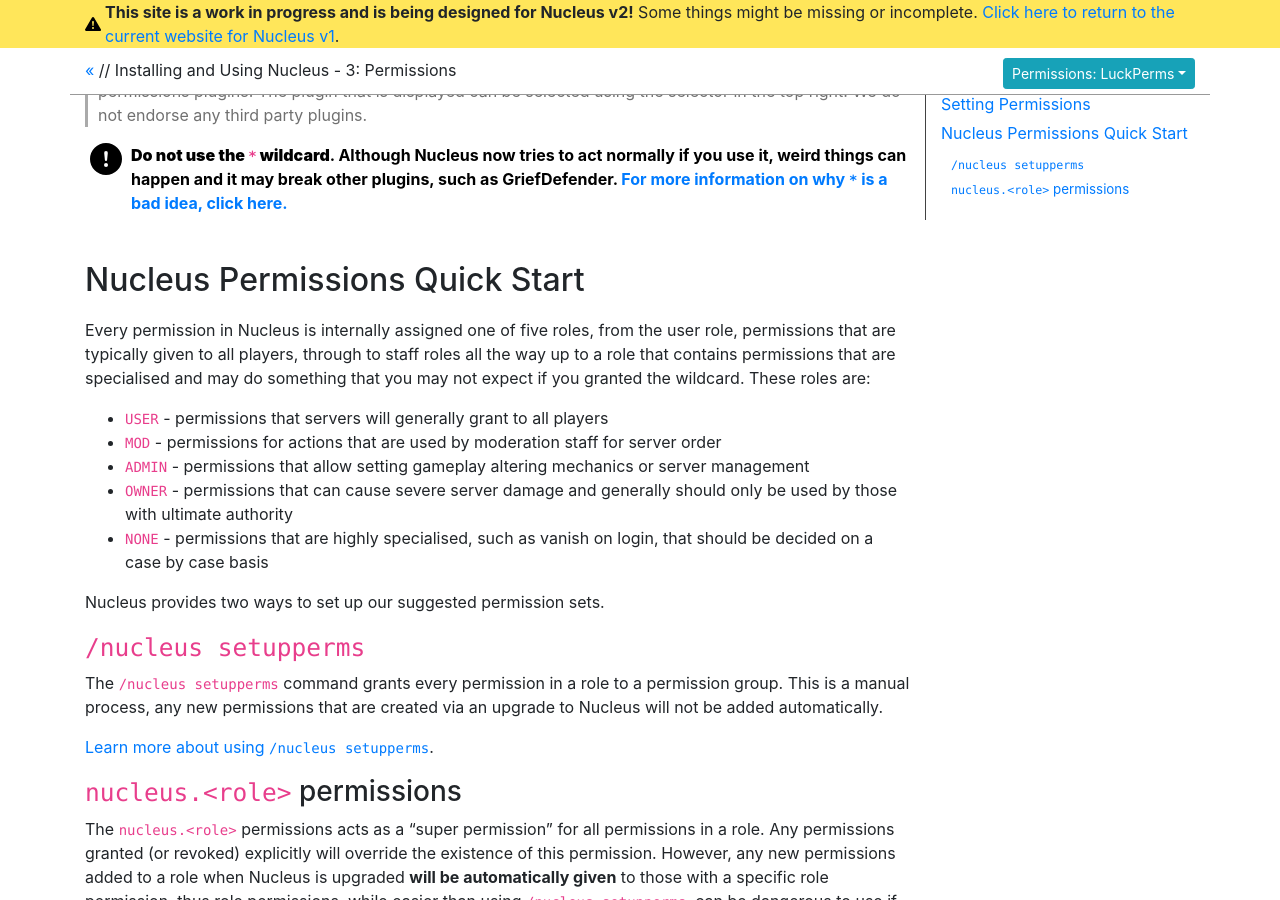
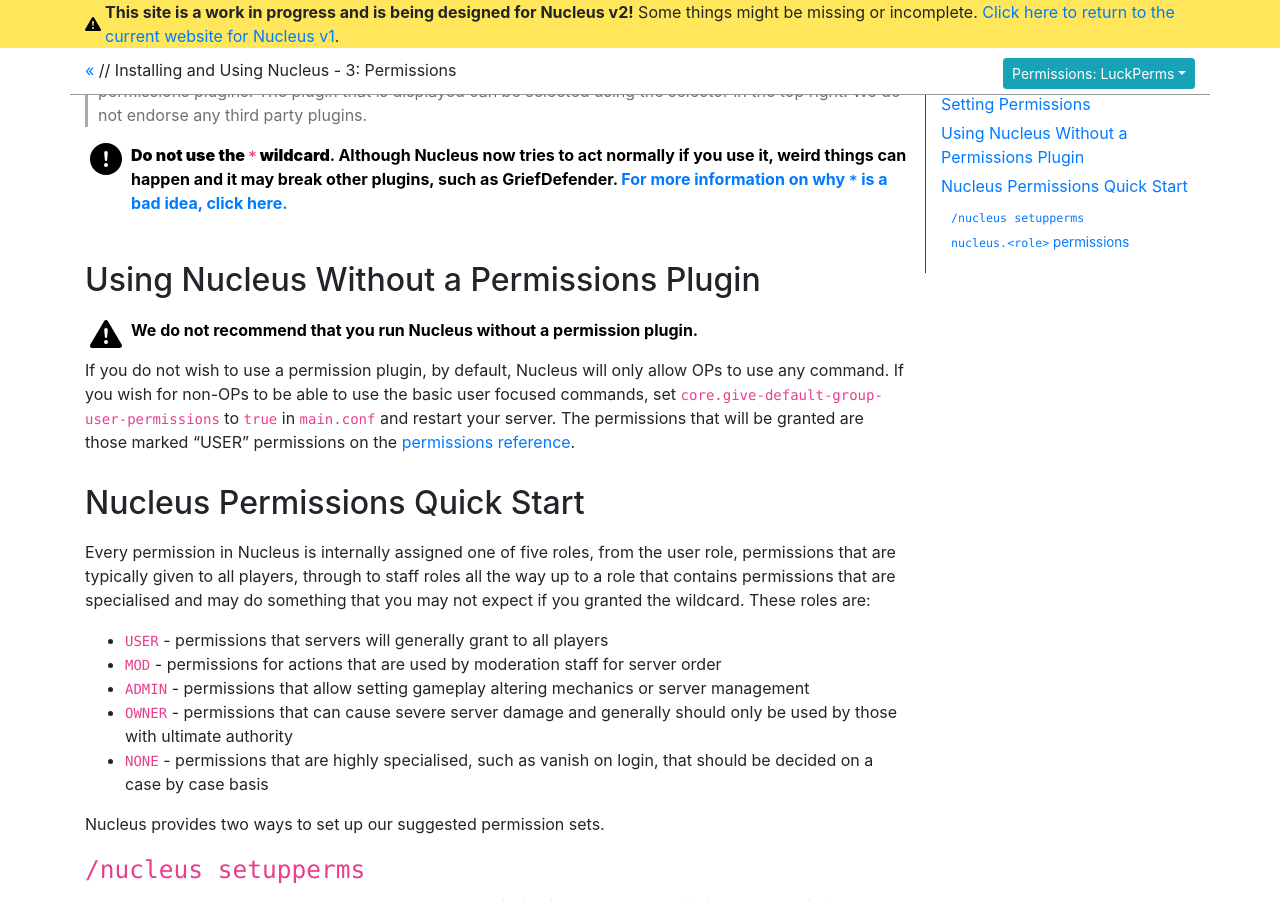
Before and after one commit to NucleusPowered/site-v2, a Jekyll site: the page built from docs/tutorial/first/permissions.md, in a window 1280 px wide and 900 px high, scrolled down 631 px. Built offline with Jekyll 4.4.1, drawn with Linux system fonts in a browser that asks for light colours.

Commit message:
For upcoming op/user permissions feature.

```diff
--- a/docs/tutorial/first/permissions.md
+++ b/docs/tutorial/first/permissions.md
@@ -26,6 +26,16 @@
 > **Do not use the `*` wildcard**. Although Nucleus now tries to act normally if you use it, weird things can happen and it may break other plugins, such as GriefDefender. [For more information on why `*` is a bad idea, click here.](../../nowildcard.html)
 {:.bl.error}
 
+## Using Nucleus Without a Permissions Plugin
+
+> We do not recommend that you run Nucleus without a permission plugin.
+{:.bl.warn}
+
+If you do not wish to use a permission plugin, by default, Nucleus will only allow OPs to use any command. If you wish
+for non-OPs to be able to use the basic user focused commands, set `core.give-default-group-user-permissions` to
+`true` in `main.conf` and restart your server. The permissions that will be granted are those marked "USER" permissions
+on the [permissions reference](../../permissions.html).
+
 ## Nucleus Permissions Quick Start
 
 Every permission in Nucleus is internally assigned one of five roles, from the user role, permissions
```
Also changed, not shown: docs/tutorial/first/index.md (+3 -1 lines).
